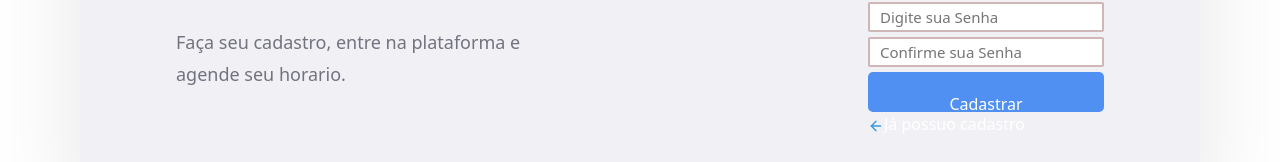
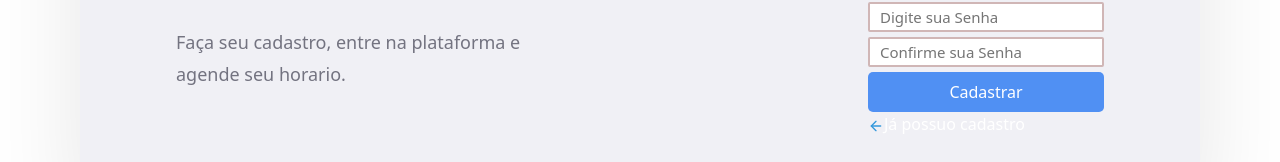
Before and after one commit to gracione/front-end-app-salao, a React (Create React App) app: page /registrar in a window 1280 px wide. Shown: the part 401-563 px from the top of the page. Built offline with nearby package versions, Linux system fonts and the light colour scheme.

Commit message:
estilizando com bootstrap

```diff
--- a/src/paginas/Folgas/alterar.tsx
+++ b/src/paginas/Folgas/alterar.tsx
@@ -1,5 +1,5 @@
 import { useState, useEffect } from "react";
-import { Conteudo } from "../../styles/global";
+import { Conteudo, Header } from "../../styles/global";
 import { useParams } from "react-router-dom";
 import Alterar from "../../util/alterar";
 import api from "../../../src/services/api";
@@ -18,9 +18,10 @@ export default function AlterarFolga() {
   }, []);
 
   return (
+    <Header>
       <Conteudo>
         <div>
-        <h1>Adicionar folga ao funcionario</h1>
+          <h3>Adicionar folga ao funcionario</h3>
           <label>Funcionario {listagem['funcionario']}</label>
           {
             listagem['dia_semana'] !== undefined &&
@@ -45,5 +46,6 @@ export default function AlterarFolga() {
           dados={{ id: idFolga, diaSemana }}
         />
       </Conteudo>
+    </Header>
   );
 }
--- a/src/paginas/Folgas/inserir.tsx
+++ b/src/paginas/Folgas/inserir.tsx
@@ -1,5 +1,5 @@
 import { useState } from 'react';
-import { Conteudo } from "../../styles/global";
+import { Conteudo, Header } from "../../styles/global";
 import BuscarDadosApi from "../../util/util";
 import Inserir from "../../util/inserir";
 
@@ -10,9 +10,10 @@ export default function InserirFolga() {
 
 
   return (
+    <Header>
       <Conteudo>
         <div>
-        <h1>Adicionar folga ao funcionario</h1>
+          <h3>Adicionar folga ao funcionario</h3>
           <select
             onChange={e => setIdFuncionario(e.target.value)}
             required
@@ -41,5 +42,6 @@ export default function InserirFolga() {
           dados={{ diaSemana, dados: idFuncionario }}
         />
       </Conteudo>
+    </Header>
   );
 }
--- a/src/paginas/Funcionarios/alterar.tsx
+++ b/src/paginas/Funcionarios/alterar.tsx
@@ -1,5 +1,5 @@
 import Alterar from "../../util/alterar";
-import { Conteudo, Header } from "../../styles/global";
+import { Center, Conteudo, Header } from "../../styles/global";
 import api from '../../services/api';
 import { useState, useEffect } from "react";
 import { useParams } from "react-router-dom";
@@ -65,8 +65,7 @@ export default function AlterarFuncionario() {
   return (
     <Header>
       <Conteudo>
-        <h2 >Alterar Funcionario</h2><br />
-
+        <h3 >Alterar dados do Funcionário</h3>
         <label>Nome</label>
         <input
           defaultValue={listagem['nome']}
@@ -113,42 +112,51 @@ export default function AlterarFuncionario() {
         <AdicionarPrifissao onClick={() => setQuantidadeProfissoes(quantidadeProfissoes + 1)}>
           Adicionar mais uma profissão
         </AdicionarPrifissao>
-
-        <fieldset className="display-flex p-1">
-          <legend>Expediente</legend>
-          <div>
-            <small>Inicio de expediente</small><br />
+        <table>
+          <tr>
+            <th colSpan={4}>
+              <Center>
+                Expediente
+              </Center>
+            </th>
+          </tr>
+          <tr>
+            <td>Inicio de expediente</td>
+            <td>Inicio de Horario de Almoço</td>
+            <td>Fim de Horario de Almoço</td>
+            <td>Fim de expediente</td>
+          </tr>
+          <tr>
+            <td>
               <input
                 defaultValue={expediente['inicio_de_expediente']}
                 onChange={e => setInicioDeExpediente(e.target.value)}
                 type="time"
               />
-          </div>
-          <div>
-            <small >Inicio de Horario de Almoço</small><br />
+            </td>
+            <td>
               <input
                 defaultValue={expediente['inicio_horario_de_almoco']}
                 onChange={e => setInicioHorarioAlmoco(e.target.value)}
                 type="time"
               />
-          </div>
-          <div>
-            <small >Fim de Horario de Almoço</small><br />
+            </td>
+            <td>
               <input
                 defaultValue={expediente['fim_horario_de_almoco']}
                 onChange={e => setFimHorarioAlmoco(e.target.value)}
                 type="time"
               />
-          </div>
-          <div>
-            <small >Fim de expediente</small><br />
+            </td>
+            <td>
               <input
                 defaultValue={expediente['fim_de_expediente']}
                 onChange={e => setFimExpediente(e.target.value)}
                 type="time"
               />
-          </div>
-        </fieldset>
+            </td>
+          </tr>
+        </table>
         <Alterar
           modulo="funcionarios"
           dados={{
--- a/src/paginas/Profissoes/adicionar.tsx
+++ b/src/paginas/Profissoes/adicionar.tsx
@@ -1,12 +1,13 @@
-import { Conteudo } from "../../styles/global";
+import { Conteudo, Header } from "../../styles/global";
 import { useState } from "react";
 import Inserir from "../../util/inserir";
 
 export default function Adicionar() {
   const [nome, setNome] = useState('');
   return (
-    <div className="display-flex" >
+    <Header>
       <Conteudo>
+        <h3>Adicionar profissão</h3>
         <small>Nome</small>
         <input
           name='nome'
@@ -20,6 +21,6 @@ export default function Adicionar() {
           dados={{ nome }}
         />
       </Conteudo>
-    </div>
+    </Header>
   );
 }
--- a/src/paginas/Profissoes/alterar.tsx
+++ b/src/paginas/Profissoes/alterar.tsx
@@ -1,5 +1,5 @@
 import Menu from "../Menu";
-import { Container, Conteudo } from "../../styles/global";
+import { Container, Conteudo, Header } from "../../styles/global";
 import Alterar from "../../util/alterar";
 import { useState, useEffect } from "react";
 import api from "../../services/api";
@@ -20,8 +20,10 @@ export default function AlterarProfissao() {
   }, []);
   console.log(nome);
   return (
-    <div className="display-flex" >
+    <Header>
+
       <Conteudo>
+        <h3>Alterar dados da profissão</h3>
         <small>Nome</small>
         <input
           name='nome'
@@ -35,6 +37,7 @@ export default function AlterarProfissao() {
           dados={{ id: idProfissao, nome }}
         />
       </Conteudo>
-    </div>
+    </Header>
+
   );
 }
--- a/src/paginas/Tratamentos/inserir.tsx
+++ b/src/paginas/Tratamentos/inserir.tsx
@@ -1,4 +1,4 @@
-import { AdicionarItem, Conteudo } from "../../styles/global";
+import { AdicionarItem, Conteudo, Header } from "../../styles/global";
 import { useState } from 'react';
 import BuscarDadosApi from "../../util/util";
 import Inserir from "../../util/inserir";
@@ -47,7 +47,8 @@ export default function InserirTratamento() {
   }
 
   return (
-    <Conteudo>
+    <Header>
+      <Conteudo>
         <div>
           <h2 >Adicionar Tratamento</h2>
           <input
@@ -111,6 +112,7 @@ export default function InserirTratamento() {
 
           }}
         />
-    </Conteudo>
+      </Conteudo>
+    </Header>
   );
 }
--- a/src/styles/global.ts
+++ b/src/styles/global.ts
@@ -52,46 +52,22 @@ export const GlobalStyle = createGlobalStyle`
 		border-radius: 5px ;
 		color: var(--shape);
 		background-color: var(--cor-primaria) ;
+
+		display: flex ;
+		align-items: center ;
+		justify-content: center ;
 	}
 
 	.display-flex{
 		display: flex ;
 	}
 
-	.editar-excluir{
-		margin: 0 ;
-		height: 30px;
-		width: 100% ;
-		display: flex ;
-		border: solid 1px ;
 		.editar{
-			background: url("/icons/lapis.png");
-			background-size: 80% 80%;
-			background-repeat: no-repeat ;
-			background-position: center ;
-			background-color: var(--cor-primaria); ;
-			width: 10%;
-			height: 100%;
-
-			display: flex ;
-			justify-content: center ;
+			color: var(--blue-light);
 		}
 		.excluir{
-			background-color: var(--red-light);
-			width: 10% ;
-			height: 100% ;
-
-			display: flex ;
-			justify-content: center ;
+			color: var(--red-light);
 		}
-		label{
-			border: solid 1px ;
-			height: 100%;
-			width: 90%;
-			display: flex;
-			align-items: center ;
-		}
-	}
 	a{
 		text-decoration: none ;
 	}
@@ -229,14 +205,17 @@ export const Header = styled.div`
 
 
 `
+export const TituloFuncao = styled.div`
+	display: flex;
+	justify-content: space-between ;
+	align-items: center;
+`;
 export const Adicionar = styled.a`
 	@media (max-width: 767px) {
-		margin: 5px ;
+		margin-bottom: 5px ;
 		width:55px ;
 		height: 50px;
 		border-radius: 100%;
-		position:absolute ;
-		float: left;
 
 		background-color: var(--cor-primaria) ;
 		text-decoration: none;
@@ -253,10 +232,12 @@ export const Adicionar = styled.a`
 		width:65px ;
 		height: 65px;
 		border-radius: 100%;
+
 		background-color: var(--cor-primaria) ;
 		text-decoration: none;
 		font-size: 40px ;
 		color: var(--shape);
+
 		display: flex ;
 		justify-content:center ;
 		align-items: center ;
--- a/src/util/alterar.tsx
+++ b/src/util/alterar.tsx
@@ -18,6 +18,7 @@ export default function Alterar({ modulo, dados }: any) {
           <h2><a href={"/" + modulo}>ok</a></h2>
         </div>
       </Modal>
+      <br />
       <button onClick={() => alterar(modulo, dados)} >Alterar</button>
     </div>
   );
--- a/src/util/listar.tsx
+++ b/src/util/listar.tsx
@@ -1,6 +1,6 @@
 import { Modal } from 'react-responsive-modal';
 import api from '../../src/services/api';
-import { Adicionar, Conteudo, Header } from '../styles/global';
+import { Adicionar, Conteudo, Header, TituloFuncao } from '../styles/global';
 import { useState, useEffect } from "react";
 import { FaTrashAlt } from "react-icons/fa";
 import { BsFillPencilFill } from "react-icons/bs";
@@ -37,8 +37,9 @@ export default function Listar(props: any) {
         {colunas.map((nomeColuna: any) => (
           <td>{element[nomeColuna]}</td>
         ))}
-        <td width={"20px"}><a href={link['editar']} className='editar' >
-          <BsFillPencilFill></BsFillPencilFill></a></td>
+        <td width={"20px"}>
+          <a href={link['editar']} className='editar' ><BsFillPencilFill/></a>
+        </td>
         <td width={"20px"} onClick={() => excluir(element.id)} className='excluir'>
           <FaTrashAlt></FaTrashAlt>
         </td>
@@ -46,7 +47,6 @@ export default function Listar(props: any) {
 
     )
   });
-
 
   return (
     <Header>
@@ -65,9 +65,12 @@ export default function Listar(props: any) {
             <h2><a href={"/" + funcao}>Ok</a></h2>
           </div>
         </Modal>
-        <h3 className='p-1' >
+        <TituloFuncao>
+          <h3>
             {funcao}
           </h3>
+          <Adicionar href={funcao + "/adicionar"}>+</Adicionar>
+        </TituloFuncao>
         <table>
           <tr>
             {colunas.map((nome: any) => (
@@ -79,7 +82,6 @@ export default function Listar(props: any) {
           {listar}
         </table>
       </Conteudo>
-      <Adicionar href={funcao + "/adicionar"}>+</Adicionar>
     </Header>
   );
 }
```
Lines whose indentation alone changed are shown as unchanged.
